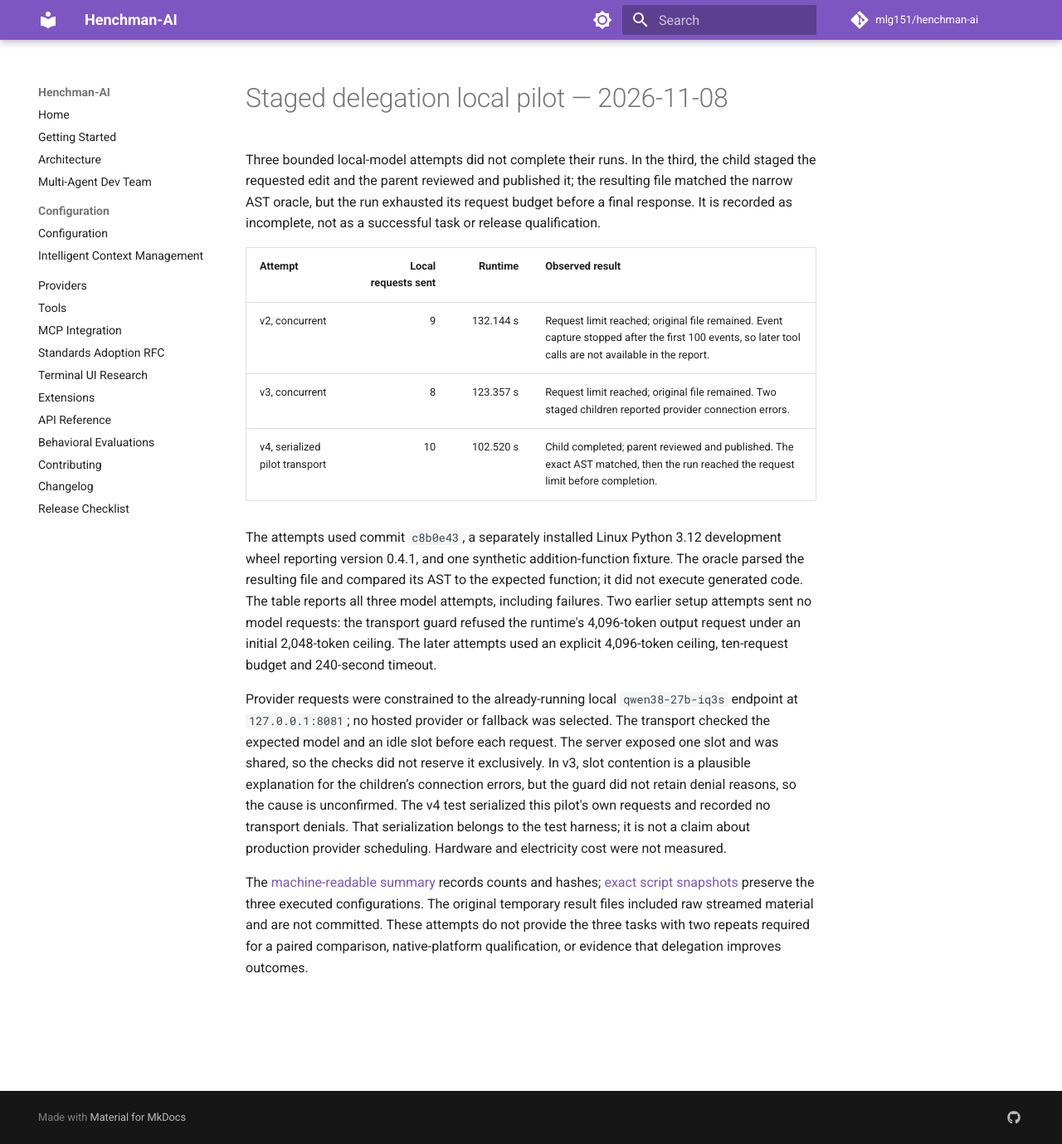
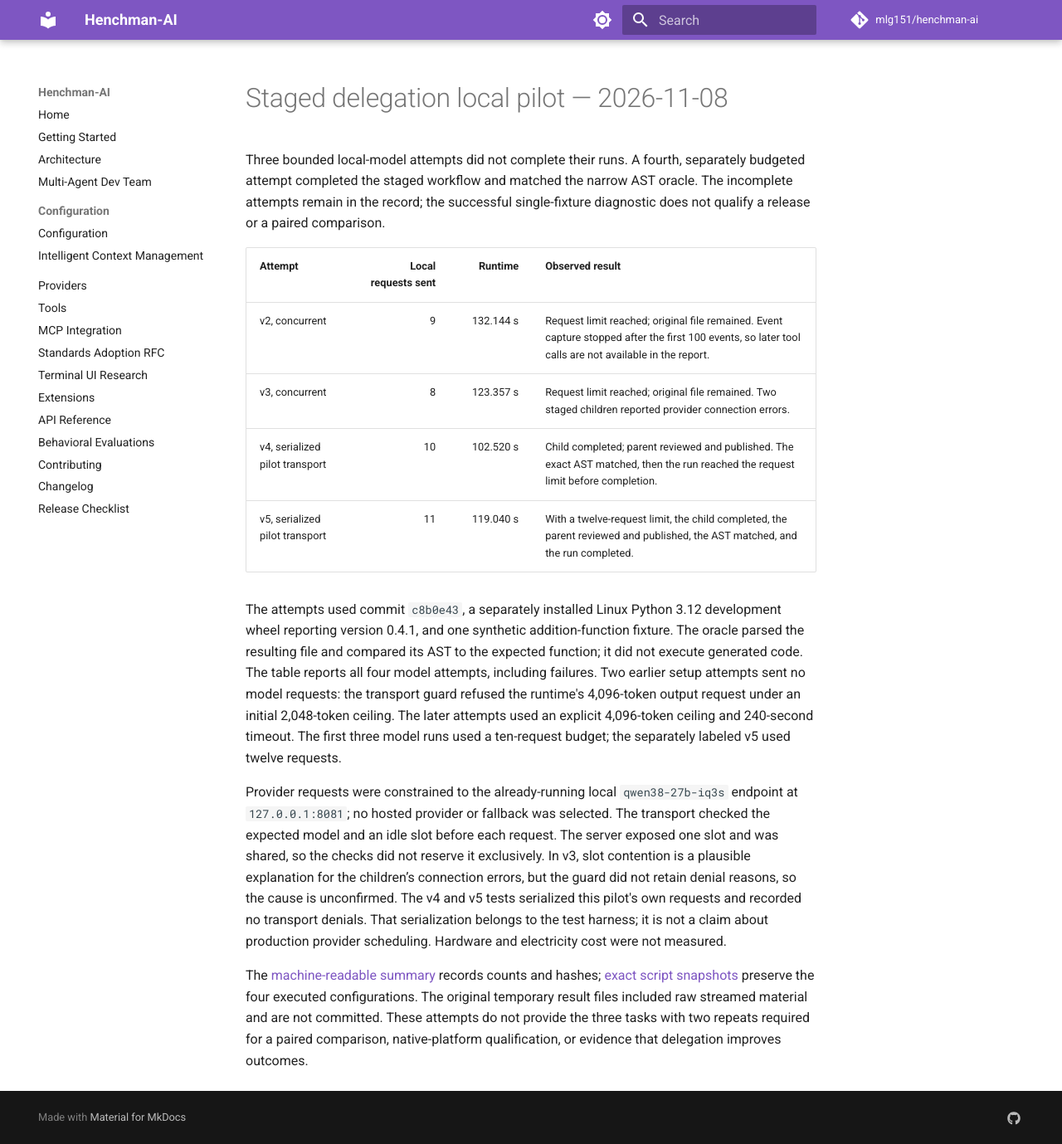
Before and after one commit to mlg151/henchman-ai, an MkDocs documentation site: the page built from docs/evaluations/2026-11-08-staged-local-pilot.md, in a window 1280 px wide and 1379 px high. Shown: the whole window at 83% size. Built offline with MkDocs 1.6.1 and Material for MkDocs 9.7.7, drawn with Linux system fonts in a browser that asks for light colours; comment, search, counter and statistics services are not loaded.

Commit message:
Record completed local staged workflow diagnostic

```diff
--- a/docs/evaluations/2026-11-08-staged-local-pilot.md
+++ b/docs/evaluations/2026-11-08-staged-local-pilot.md
@@ -1,25 +1,26 @@
 # Staged delegation local pilot — 2026-11-08
 
-Three bounded local-model attempts did not complete their runs. In the third,
-the child staged the requested edit and the parent reviewed and published it;
-the resulting file matched the narrow AST oracle, but the run exhausted its
-request budget before a final response. It is recorded as incomplete, not as a
-successful task or release qualification.
+Three bounded local-model attempts did not complete their runs. A fourth,
+separately budgeted attempt completed the staged workflow and matched the
+narrow AST oracle. The incomplete attempts remain in the record; the successful
+single-fixture diagnostic does not qualify a release or a paired comparison.
 
 | Attempt | Local requests sent | Runtime | Observed result |
 | --- | ---: | ---: | --- |
 | v2, concurrent | 9 | 132.144 s | Request limit reached; original file remained. Event capture stopped after the first 100 events, so later tool calls are not available in the report. |
 | v3, concurrent | 8 | 123.357 s | Request limit reached; original file remained. Two staged children reported provider connection errors. |
 | v4, serialized pilot transport | 10 | 102.520 s | Child completed; parent reviewed and published. The exact AST matched, then the run reached the request limit before completion. |
+| v5, serialized pilot transport | 11 | 119.040 s | With a twelve-request limit, the child completed, the parent reviewed and published, the AST matched, and the run completed. |
 
 The attempts used commit `c8b0e43`, a separately installed Linux Python 3.12
 development wheel reporting version 0.4.1, and one synthetic addition-function
 fixture. The oracle parsed the resulting file and compared its AST to the
 expected function; it did not execute generated code. The table reports all
-three model attempts, including failures. Two earlier setup attempts sent no
+four model attempts, including failures. Two earlier setup attempts sent no
 model requests: the transport guard refused the runtime's 4,096-token output
 request under an initial 2,048-token ceiling. The later attempts used an
-explicit 4,096-token ceiling, ten-request budget and 240-second timeout.
+explicit 4,096-token ceiling and 240-second timeout. The first three model runs
+used a ten-request budget; the separately labeled v5 used twelve requests.
 
 Provider requests were constrained to the already-running local
 `qwen38-27b-iq3s` endpoint at `127.0.0.1:8081`; no hosted provider or fallback
@@ -27,14 +28,14 @@ was selected. The transport checked the expected model and an idle slot before
 each request. The server exposed one slot and was shared, so the checks did not
 reserve it exclusively. In v3, slot contention is a plausible explanation for
 the children’s connection errors, but the guard did not retain denial reasons,
-so the cause is unconfirmed. The v4 test serialized this pilot's own requests
-and recorded no transport denials. That serialization belongs to the test
+so the cause is unconfirmed. The v4 and v5 tests serialized this pilot's own
+requests and recorded no transport denials. That serialization belongs to the test
 harness; it is not a claim about production provider scheduling. Hardware and
 electricity cost were not measured.
 
 The [machine-readable summary](2026-11-08-staged-local-pilot.json) records
 counts and hashes; [exact script snapshots](../../evals/staged_delegation_pilot/README.md)
-preserve the three executed configurations. The original temporary result files
+preserve the four executed configurations. The original temporary result files
 included raw streamed material and are not committed. These attempts do not
 provide the three tasks with two repeats required for a paired comparison,
 native-platform qualification, or evidence that delegation improves outcomes.
```
Also changed, not shown: FEATURE_TODO.md (+1 -1 lines), TODOS.md (+3 -3 lines), docs/evaluations/2026-11-08-staged-local-pilot.json (+31 -5 lines), evals/README.md (+2 -2 lines), evals/staged_delegation_pilot/README.md (+1 -1 lines), 1 other file.
